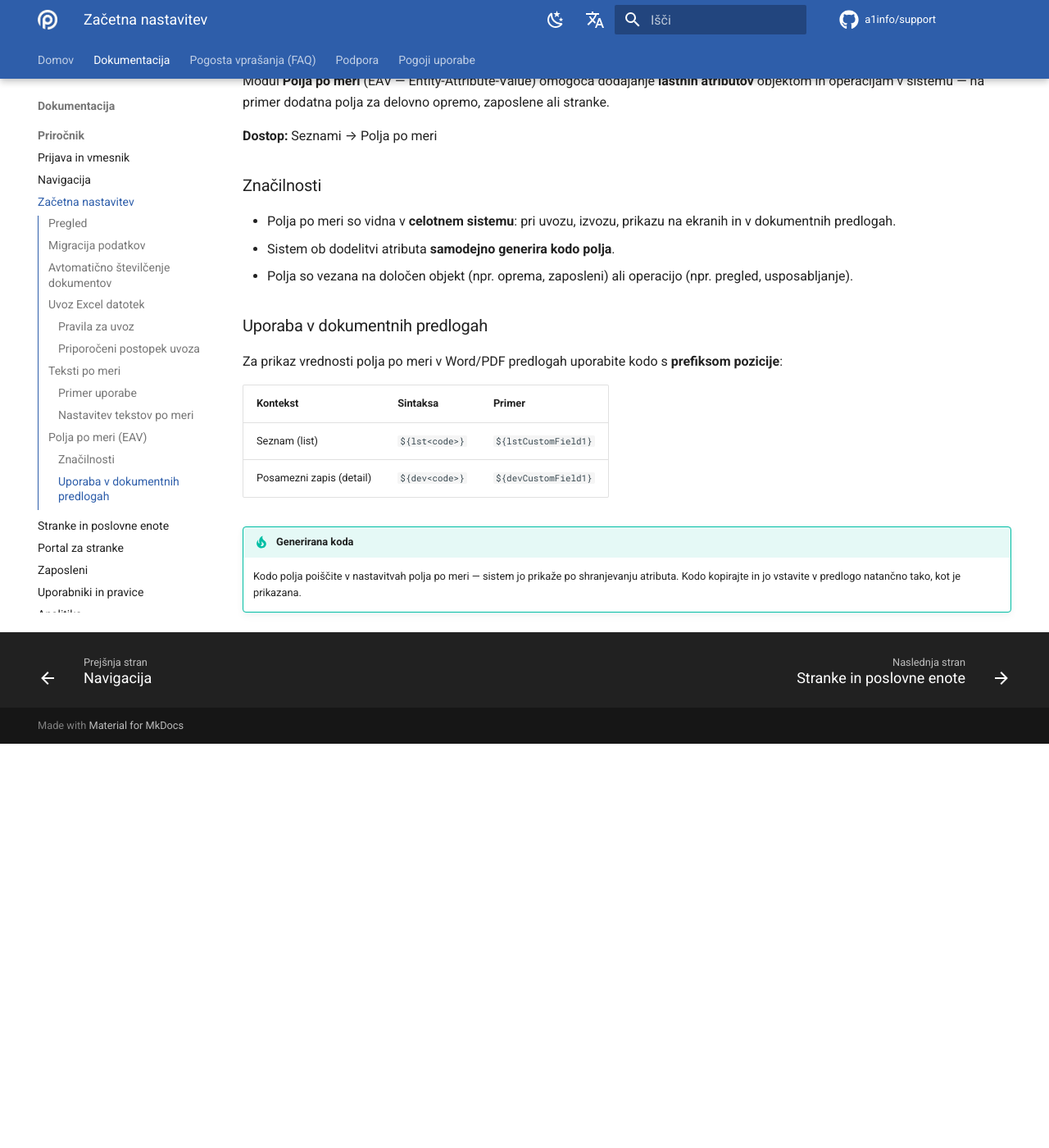
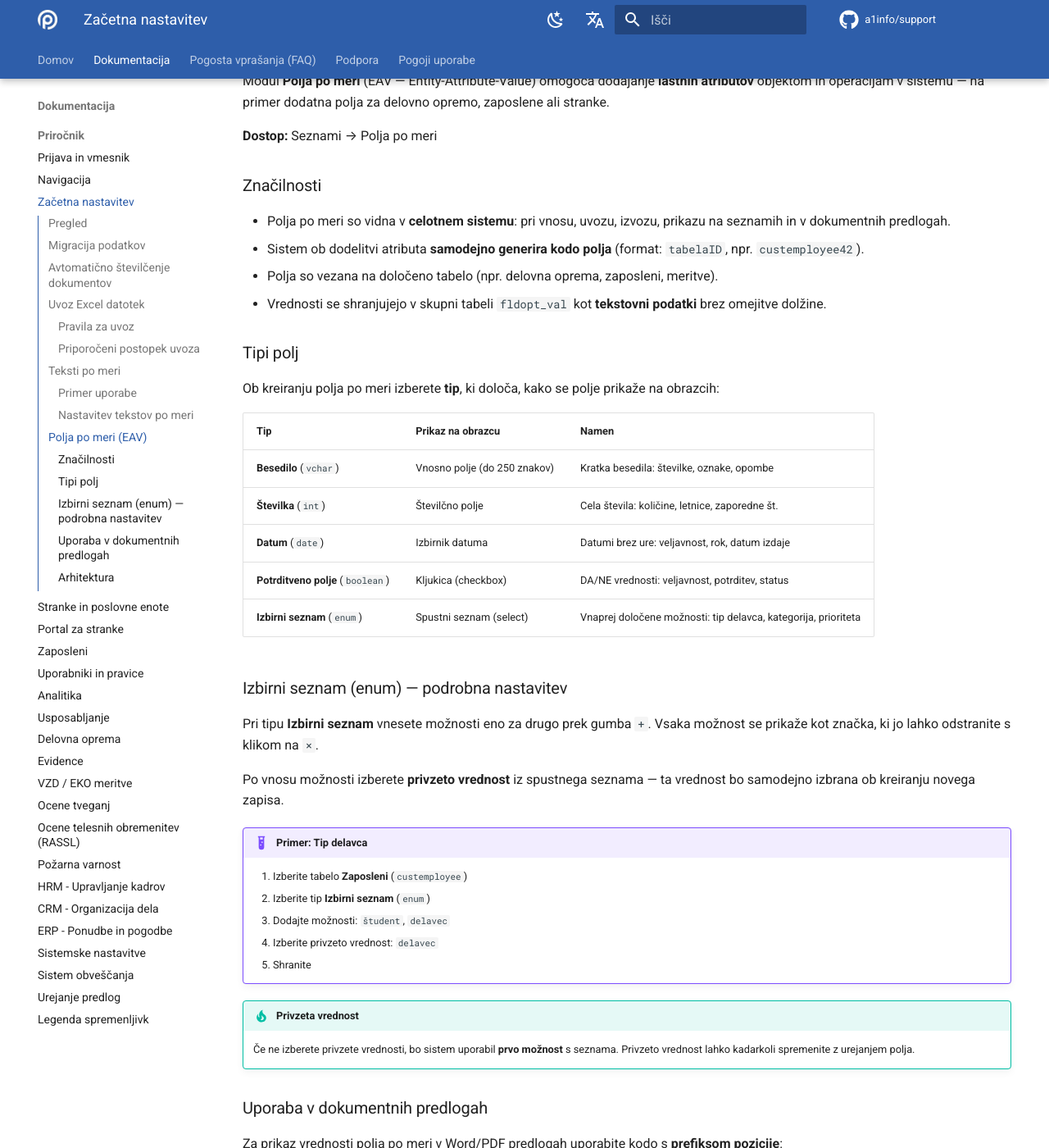
Before and after one commit to a1info/support, an MkDocs documentation site: the page built from docs/manual-sl/zacetna-nastavitev.md, in a window 1280 px wide and 1400 px high, scrolled down 3163 px. Shown: the whole window at 82% size. Built offline with MkDocs 1.6.1 and Material for MkDocs 9.7.7, drawn with Linux system fonts in a browser that asks for light colours; comment, search, counter and statistics services are not loaded; before the commit the page ends 4070 px from its top, so only the background shows below that; some of the changed text lies outside the part shown.

Commit message:
cust fld

````diff
--- a/docs/manual-sl/zacetna-nastavitev.md
+++ b/docs/manual-sl/zacetna-nastavitev.md
@@ -109,9 +109,38 @@ Modul **Polja po meri** (EAV — Entity-Attribute-Value) omogoča dodajanje **la
 
 ### Značilnosti
 
-- Polja po meri so vidna v **celotnem sistemu**: pri uvozu, izvozu, prikazu na ekranih in v dokumentnih predlogah.
-- Sistem ob dodelitvi atributa **samodejno generira kodo polja**.
-- Polja so vezana na določen objekt (npr. oprema, zaposleni) ali operacijo (npr. pregled, usposabljanje).
+- Polja po meri so vidna v **celotnem sistemu**: pri vnosu, uvozu, izvozu, prikazu na seznamih in v dokumentnih predlogah.
+- Sistem ob dodelitvi atributa **samodejno generira kodo polja** (format: `tabelaID`, npr. `custemployee42`).
+- Polja so vezana na določeno tabelo (npr. delovna oprema, zaposleni, meritve).
+- Vrednosti se shranjujejo v skupni tabeli `fldopt_val` kot **tekstovni podatki** brez omejitve dolžine.
+
+### Tipi polj
+
+Ob kreiranju polja po meri izberete **tip**, ki določa, kako se polje prikaže na obrazcih:
+
+| Tip | Prikaz na obrazcu | Namen |
+|---|---|---|
+| **Besedilo** (`vchar`) | Vnosno polje (do 250 znakov) | Kratka besedila: številke, oznake, opombe |
+| **Številka** (`int`) | Številčno polje | Cela števila: količine, letnice, zaporedne št. |
+| **Datum** (`date`) | Izbirnik datuma | Datumi brez ure: veljavnost, rok, datum izdaje |
+| **Potrditveno polje** (`boolean`) | Kljukica (checkbox) | DA/NE vrednosti: veljavnost, potrditev, status |
+| **Izbirni seznam** (`enum`) | Spustni seznam (select) | Vnaprej določene možnosti: tip delavca, kategorija, prioriteta |
+
+### Izbirni seznam (enum) — podrobna nastavitev
+
+Pri tipu **Izbirni seznam** vnesete možnosti eno za drugo prek gumba `+`. Vsaka možnost se prikaže kot značka, ki jo lahko odstranite s klikom na `×`.
+
+Po vnosu možnosti izberete **privzeto vrednost** iz spustnega seznama — ta vrednost bo samodejno izbrana ob kreiranju novega zapisa.
+
+!!! example "Primer: Tip delavca"
+    1. Izberite tabelo **Zaposleni** (`custemployee`)
+    2. Izberite tip **Izbirni seznam** (`enum`)
+    3. Dodajte možnosti: `študent`, `delavec`
+    4. Izberite privzeto vrednost: `delavec`
+    5. Shranite
+
+!!! tip "Privzeta vrednost"
+    Če ne izberete privzete vrednosti, bo sistem uporabil **prvo možnost** s seznama. Privzeto vrednost lahko kadarkoli spremenite z urejanjem polja.
 
 ### Uporaba v dokumentnih predlogah
 
@@ -119,8 +148,20 @@ Za prikaz vrednosti polja po meri v Word/PDF predlogah uporabite kodo s **prefik
 
 | Kontekst | Sintaksa | Primer |
 |---|---|---|
-| Seznam (list) | `${lst<code>}` | `${lstCustomField1}` |
-| Posamezni zapis (detail) | `${dev<code>}` | `${devCustomField1}` |
+| Seznam (list) | `${lst<code>}` | `${lstcustemployee42}` |
+| Posamezni zapis (detail) | `${dev<code>}` | `${devcustemployee42}` |
 
 !!! tip "Generirana koda"
-    Kodo polja poiščite v nastavitvah polja po meri — sistem jo prikaže po shranjevanju atributa. Kodo kopirajte in jo vstavite v predlogo natančno tako, kot je prikazana.
+    Kodo polja poiščite v nastavitvah polja po meri — sistem jo prikaže po shranjevanju atributa (stolpec **Koda**). Kodo kopirajte in jo vstavite v predlogo natančno tako, kot je prikazana.
+
+### Arhitektura
+
+Vrednosti polj po meri se shranjujejo v tabeli **`fldopt_val`** (prej `fldopt_val_vchar`). Tabela uporablja stolpec `value` tipa `text` brez omejitve dolžine, kar omogoča shranjevanje poljubno dolgih vrednosti.
+
+Metapodatki (ime polja, tip, tabela, možnosti) so shranjeni v tabeli **`fldopt`**. Za izbirne sezname se možnosti in privzeta vrednost shranijo v stolpcu `def_val` v JSON formatu:
+
+```json
+{"o": ["študent", "delavec"], "d": "delavec"}
+```
+
+kjer je `o` seznam možnosti (*options*) in `d` privzeta vrednost (*default*).
````
